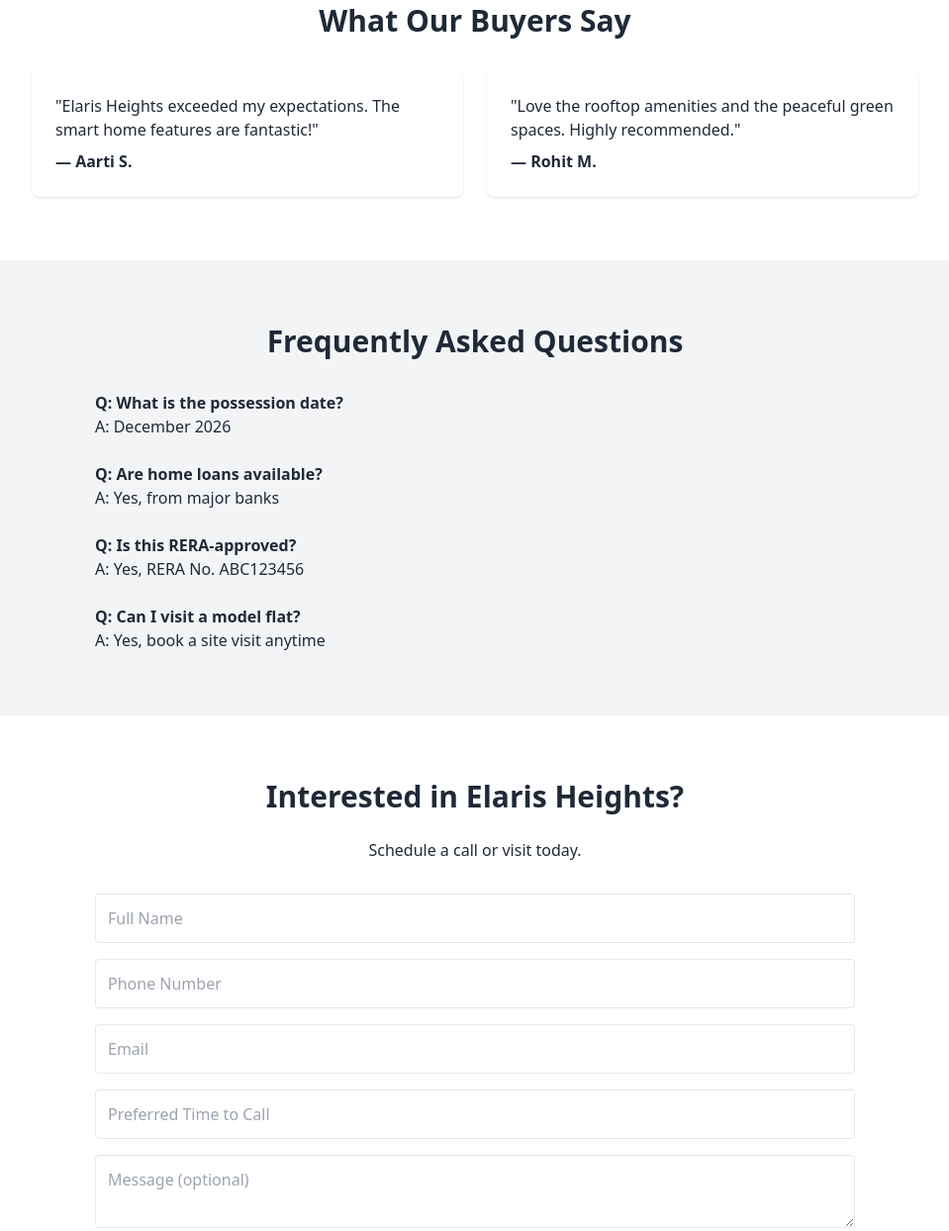
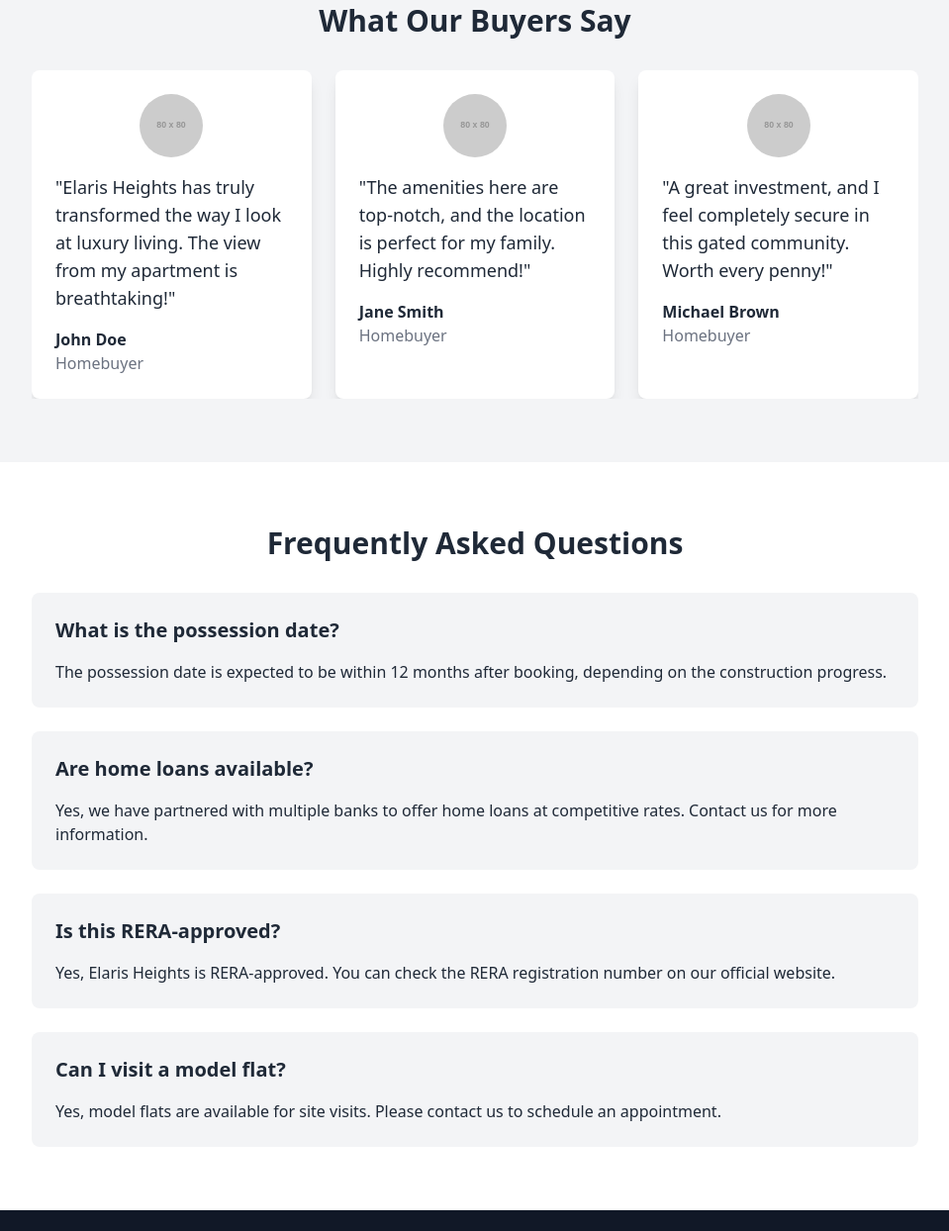
Before and after one commit to Rakibul2242/Elaris-Heights, a plain HTML site: page index.html in a window 1280 px wide. Shown: the part 4061-5305 px from the top of the page at 99% size, without its empty margins (160-1119 px from the left). Drawn offline with nearby package versions, Linux system fonts and the light colour scheme; placeholder pictures from the web are drawn by us.

Commit message:
Update index.html

```diff
--- a/index.html
+++ b/index.html
@@ -93,24 +93,31 @@
     <div class="grid md:grid-cols-3 gap-8 max-w-6xl mx-auto">
       <div class="bg-white p-6 shadow rounded-lg">
         <h3 class="text-xl font-bold mb-2">2 BHK</h3>
-      <img src="https://images.pexels.com/photos/8134745/pexels-photo-8134745.jpeg?auto=compress&cs=tinysrgb&w=1260&h=750&dpr=1" alt="2 BHK Floor Plan" class="mb-2 rounded">
+        <img
+          src="https://images.pexels.com/photos/8134745/pexels-photo-8134745.jpeg?auto=compress&cs=tinysrgb&w=1260&h=750&dpr=1"
+          alt="2 BHK Floor Plan" class="mb-2 rounded">
         <p>900–1100 sq.ft</p>
         <p>From $199,000</p>
-      <a href="#contact" class="inline-block mt-4 bg-blue-600 text-white py-2 px-4 rounded hover:bg-blue-700">Enquire Now</a>
+        <a href="#contact" class="inline-block mt-4 bg-blue-600 text-white py-2 px-4 rounded hover:bg-blue-700">Enquire
+          Now</a>
       </div>
       <div class="bg-white p-6 shadow rounded-lg">
         <h3 class="text-xl font-bold mb-2">3 BHK</h3>
-      <img src="https://images.unsplash.com/photo-1524758631624-e2822e304c36?auto=format&fit=crop&w=600&q=80" alt="3 BHK Floor Plan" class="mb-2 rounded">
+        <img src="https://images.unsplash.com/photo-1524758631624-e2822e304c36?auto=format&fit=crop&w=600&q=80"
+          alt="3 BHK Floor Plan" class="mb-2 rounded">
         <p>1300–1500 sq.ft</p>
         <p>From $249,000</p>
-      <a href="#contact" class="inline-block mt-4 bg-blue-600 text-white py-2 px-4 rounded hover:bg-blue-700">Enquire Now</a>
+        <a href="#contact" class="inline-block mt-4 bg-blue-600 text-white py-2 px-4 rounded hover:bg-blue-700">Enquire
+          Now</a>
       </div>
       <div class="bg-white p-6 shadow rounded-lg">
         <h3 class="text-xl font-bold mb-2">Penthouse</h3>
-      <img src="https://images.unsplash.com/photo-1570129477492-45c003edd2be?auto=format&fit=crop&w=600&q=80" alt="Penthouse Floor Plan" class="mb-2 rounded">
+        <img src="https://images.unsplash.com/photo-1570129477492-45c003edd2be?auto=format&fit=crop&w=600&q=80"
+          alt="Penthouse Floor Plan" class="mb-2 rounded">
         <p>2000+ sq.ft</p>
         <p>From $399,000</p>
-      <a href="#contact" class="inline-block mt-4 bg-blue-600 text-white py-2 px-4 rounded hover:bg-blue-700">Enquire Now</a>
+        <a href="#contact" class="inline-block mt-4 bg-blue-600 text-white py-2 px-4 rounded hover:bg-blue-700">Enquire
+          Now</a>
       </div>
     </div>
   </section>
@@ -179,57 +186,95 @@
     </div>
   </section>
 
-  <!-- 9. Testimonials -->
-  <section class="py-16 px-6" id="testimonials">
+  <!-- 9. Testimonials Section -->
+  <section class="py-16 px-6 bg-gray-100" id="testimonials">
     <h2 class="text-3xl font-bold text-center mb-8">What Our Buyers Say</h2>
-    <div class="max-w-4xl mx-auto grid md:grid-cols-2 gap-6">
-      <div class="bg-white p-6 shadow rounded-lg">
-        <p>"Elaris Heights exceeded my expectations. The smart home features are fantastic!"</p>
-        <p class="mt-2 font-semibold">— Aarti S.</p>
+    <div class="max-w-4xl mx-auto">
+      <div class="flex overflow-x-auto space-x-6">
+        <div class="bg-white p-6 rounded-lg shadow-lg w-80">
+          <img src="https://via.placeholder.com/80" alt="Buyer Photo" class="w-16 h-16 rounded-full mx-auto mb-4">
+          <p class="text-lg mb-4">"Elaris Heights has truly transformed the way I look at luxury living. The view from
+            my apartment is breathtaking!"</p>
+          <p class="font-bold">John Doe</p>
+          <p class="text-gray-500">Homebuyer</p>
         </div>
-      <div class="bg-white p-6 shadow rounded-lg">
-        <p>"Love the rooftop amenities and the peaceful green spaces. Highly recommended."</p>
-        <p class="mt-2 font-semibold">— Rohit M.</p>
+        <div class="bg-white p-6 rounded-lg shadow-lg w-80">
+          <img src="https://via.placeholder.com/80" alt="Buyer Photo" class="w-16 h-16 rounded-full mx-auto mb-4">
+          <p class="text-lg mb-4">"The amenities here are top-notch, and the location is perfect for my family. Highly
+            recommend!"</p>
+          <p class="font-bold">Jane Smith</p>
+          <p class="text-gray-500">Homebuyer</p>
+        </div>
+        <div class="bg-white p-6 rounded-lg shadow-lg w-80">
+          <img src="https://via.placeholder.com/80" alt="Buyer Photo" class="w-16 h-16 rounded-full mx-auto mb-4">
+          <p class="text-lg mb-4">"A great investment, and I feel completely secure in this gated community. Worth every
+            penny!"</p>
+          <p class="font-bold">Michael Brown</p>
+          <p class="text-gray-500">Homebuyer</p>
+        </div>
       </div>
     </div>
   </section>
 
-  <!-- 10. FAQ -->
-  <section class="py-16 px-6 bg-gray-100" id="faq">
+  <!-- 10. FAQ Section -->
+  <section class="py-16 px-6 bg-white" id="faq">
     <h2 class="text-3xl font-bold text-center mb-8">Frequently Asked Questions</h2>
-    <div class="max-w-3xl mx-auto space-y-6">
-      <div>
-        <strong>Q: What is the possession date?</strong>
-        <p>A: December 2026</p>
+    <div class="max-w-4xl mx-auto">
+      <div class="space-y-6">
+        <div class="bg-gray-100 p-6 rounded-lg">
+          <h3 class="text-xl font-semibold mb-4">What is the possession date?</h3>
+          <p>The possession date is expected to be within 12 months after booking, depending on the construction
+            progress.</p>
         </div>
-      <div>
-        <strong>Q: Are home loans available?</strong>
-        <p>A: Yes, from major banks</p>
+        <div class="bg-gray-100 p-6 rounded-lg">
+          <h3 class="text-xl font-semibold mb-4">Are home loans available?</h3>
+          <p>Yes, we have partnered with multiple banks to offer home loans at competitive rates. Contact us for more
+            information.</p>
         </div>
-      <div>
-        <strong>Q: Is this RERA-approved?</strong>
-        <p>A: Yes, RERA No. ABC123456</p>
+        <div class="bg-gray-100 p-6 rounded-lg">
+          <h3 class="text-xl font-semibold mb-4">Is this RERA-approved?</h3>
+          <p>Yes, Elaris Heights is RERA-approved. You can check the RERA registration number on our official website.
+          </p>
         </div>
-      <div>
-        <strong>Q: Can I visit a model flat?</strong>
-        <p>A: Yes, book a site visit anytime</p>
+        <div class="bg-gray-100 p-6 rounded-lg">
+          <h3 class="text-xl font-semibold mb-4">Can I visit a model flat?</h3>
+          <p>Yes, model flats are available for site visits. Please contact us to schedule an appointment.</p>
+        </div>
       </div>
     </div>
   </section>
 
-  <!-- 11. Contact Form -->
-  <section class="py-16 px-6" id="contact">
-    <h2 class="text-3xl font-bold text-center mb-6">Interested in Elaris Heights?</h2>
-    <p class="text-center mb-8">Schedule a call or visit today.</p>
-    <form class="max-w-3xl mx-auto grid gap-4">
-      <input type="text" placeholder="Full Name" class="border p-3 rounded">
-      <input type="tel" placeholder="Phone Number" class="border p-3 rounded">
-      <input type="email" placeholder="Email" class="border p-3 rounded">
-      <input type="text" placeholder="Preferred Time to Call" class="border p-3 rounded">
-      <textarea placeholder="Message (optional)" class="border p-3 rounded"></textarea>
-      <button type="submit" class="bg-blue-600 text-white py-3 px-6 rounded hover:bg-blue-700">Submit & Get
+  <!-- 11. Contact Form Section -->
+  <section class="py-16 px-6 bg-gray-900 text-white" id="contact-form">
+    <h2 class="text-3xl font-bold text-center mb-8">Interested in Elaris Heights?</h2>
+    <p class="text-lg text-center mb-8">Schedule a call or visit today to learn more about our residences and available
+      offers.</p>
+    <div class="max-w-lg mx-auto bg-gray-800 p-8 rounded-lg shadow-lg">
+      <form>
+        <label class="block text-lg font-semibold mb-2" for="full-name">Full Name</label>
+        <input type="text" id="full-name" class="w-full p-3 border border-gray-600 rounded-lg mb-4"
+          placeholder="Enter your full name" required>
+
+        <label class="block text-lg font-semibold mb-2" for="email">Email</label>
+        <input type="email" id="email" class="w-full p-3 border border-gray-600 rounded-lg mb-4"
+          placeholder="Enter your email" required>
+
+        <label class="block text-lg font-semibold mb-2" for="phone">Phone</label>
+        <input type="text" id="phone" class="w-full p-3 border border-gray-600 rounded-lg mb-4"
+          placeholder="Enter your phone number" required>
+
+        <label class="block text-lg font-semibold mb-2" for="preferred-time">Preferred Time to Call</label>
+        <input type="text" id="preferred-time" class="w-full p-3 border border-gray-600 rounded-lg mb-4"
+          placeholder="Enter preferred time" required>
+
+        <label class="block text-lg font-semibold mb-2" for="message">Message (Optional)</label>
+        <textarea id="message" class="w-full p-3 border border-gray-600 rounded-lg mb-4"
+          placeholder="Your message (optional)"></textarea>
+
+        <button type="submit" class="w-full bg-blue-600 text-white py-3 px-6 rounded-lg hover:bg-blue-700">Submit & Get
           Brochure</button>
       </form>
+    </div>
   </section>
 
   <!-- 12. Footer -->
```
Lines whose indentation alone changed are shown as unchanged.
